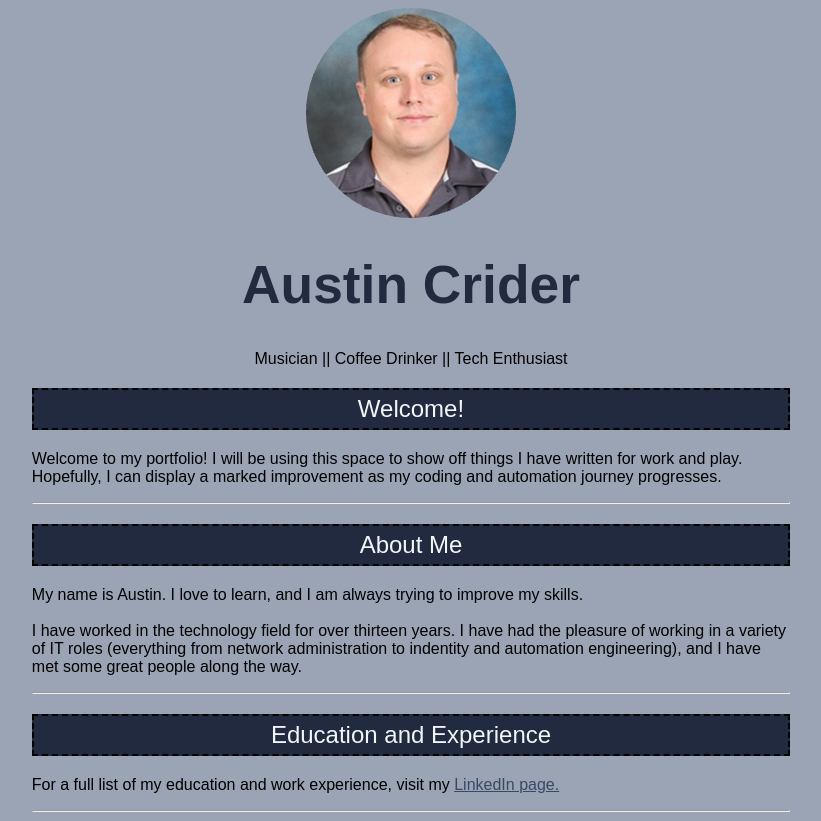
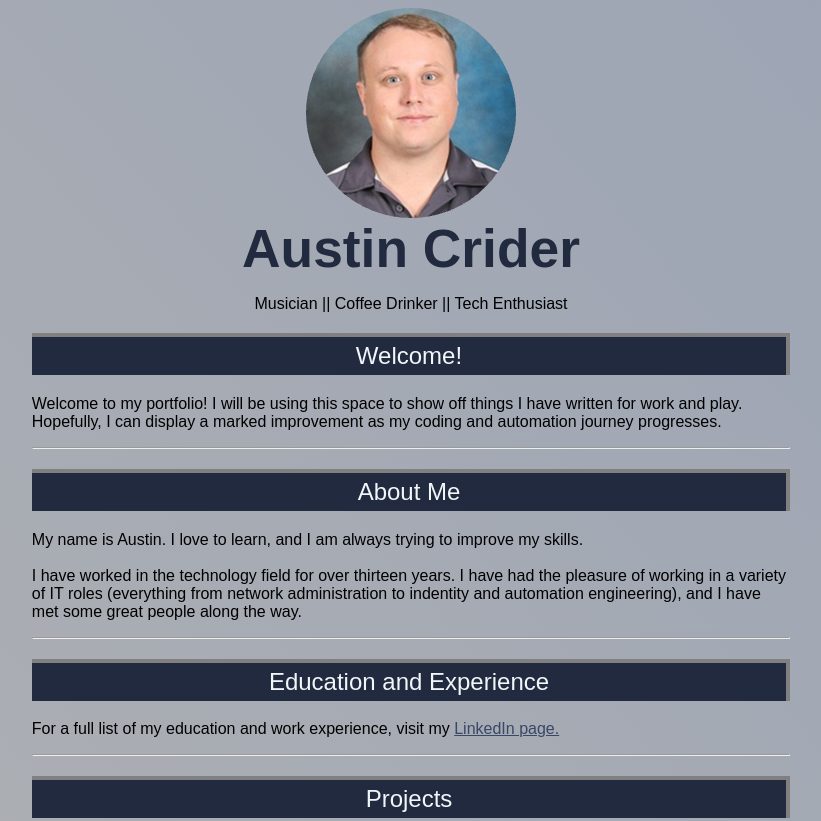
Before and after one commit to austincrider/webportfolio, a plain HTML site: page index.html in a window 1280 px wide. Shown: the top 821 px of the page, without its empty margins (229-1050 px from the left). Drawn offline with Linux system fonts and the light colour scheme; a web font is replaced by a local one.

Commit message:
more style changes

```diff
--- a/styles/main.css
+++ b/styles/main.css
@@ -1,17 +1,20 @@
 html {
     font-family: Arial, Helvetica, sans-serif;
-    background-color: #9BA4B5;
+    background-image: linear-gradient(to top right,#B2B2B2, #9BA4B5);
 }
 h1 {
     color: #212A3E;
     font-size: 40pt;
+    margin: auto;
 }
 h2 {
     font-family: 'Bruno Ace SC', Arial;
     color: #F1F6F9;
     background: #212A3E;
     font-weight: normal;
-    border: 2px dashed black;
+    border: 4px solid grey;
+    border-bottom: 0px;
+    border-left: 0px;
     padding: 5px;
     text-align: center;
 }
```
